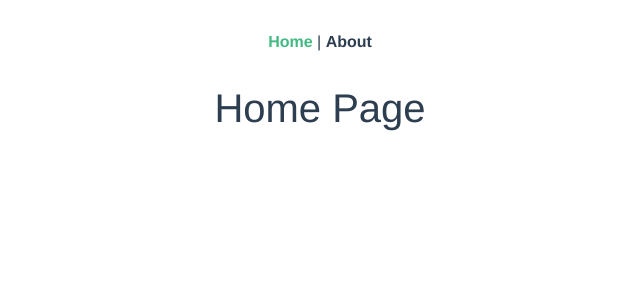
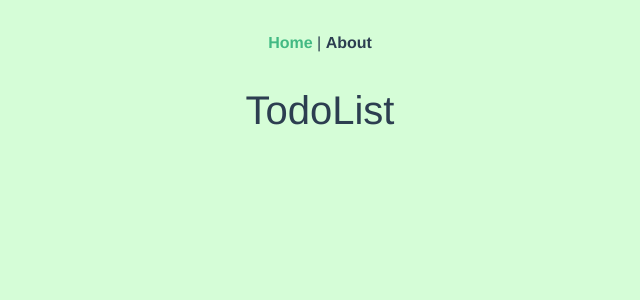
Before and after one commit to MelodyZhangHelloWorld/TodoApp2, a Vue app: page / in a window 1280 px wide. Shown: the top 300 px of the page, without its empty margins (320-960 px from the left). Built offline with nearby package versions, Linux system fonts and the light colour scheme.

Commit message:
simpleSetUp-general

```diff
--- a/src/App.vue
+++ b/src/App.vue
@@ -3,9 +3,11 @@
     <div id="nav">
       <router-link to="/">Home</router-link> |
       <router-link to="/about">About</router-link>
+
     </div>
     <router-view />
   </div>
+
 </template>
 
 <style lang="scss">
@@ -15,8 +17,15 @@
   -moz-osx-font-smoothing: grayscale;
   text-align: center;
   color: #2c3e50;
+
+
 }
 
+body {
+  font-family: 'Franklin Gothic Medium', 'Arial Narrow', Arial, sans-serif;
+  line-height: 1.6;
+ background-color: #d5fdd7; /*???? */
+}
 #nav {
   padding: 30px;
 
--- a/src/components/HelloWorld.vue
+++ /dev/null
@@ -1,32 +0,0 @@
-<template>
-  <div class="hello">
-    <h1>Home Page</h1>
-  </div>
-</template>
-
-<script>
-export default {
-  name: "HelloWorld",
-  props: {
-
-  }
-};
-</script>
-
-<!-- Add "scoped" attribute to limit CSS to this component only -->
-<style scoped lang="scss">
-h3 {
-  margin: 40px 0 0;
-}
-ul {
-  list-style-type: none;
-  padding: 0;
-}
-li {
-  display: inline-block;
-  margin: 0 10px;
-}
-a {
-  color: #42b983;
-}
-</style>
--- /dev/null
+++ b/src/components/todoList.vue
@@ -0,0 +1,18 @@
+<template>
+<div class="container">
+  <h1> TodoList</h1>
+
+</div>
+</template>
+
+<script>
+
+export default {
+    name: "todoList"
+
+}
+</script>
+
+<style>
+
+</style>
--- a/src/views/Home.vue
+++ b/src/views/Home.vue
@@ -1,18 +1,38 @@
 <template>
-  <div class="home">
+  <div id="home">
 
-    <HelloWorld  />
+   <div class="container">
+       <todoList  />
+
+
+
+
+   </div>
+
   </div>
 </template>
 
 <script>
 // @ is an alias to /src
-import HelloWorld from "@/components/HelloWorld.vue";
+import todoList from "@/components/todoList.vue";
 
 export default {
   name: "Home",
   components: {
-    HelloWorld
+    todoList
   }
 };
 </script>
+
+
+<style scoped>
+
+.container {
+  max-width: 1100px;
+  margin: auto;
+  overflow: auto;
+  padding: 0 2rem;
+}
+
+
+</style>
```
